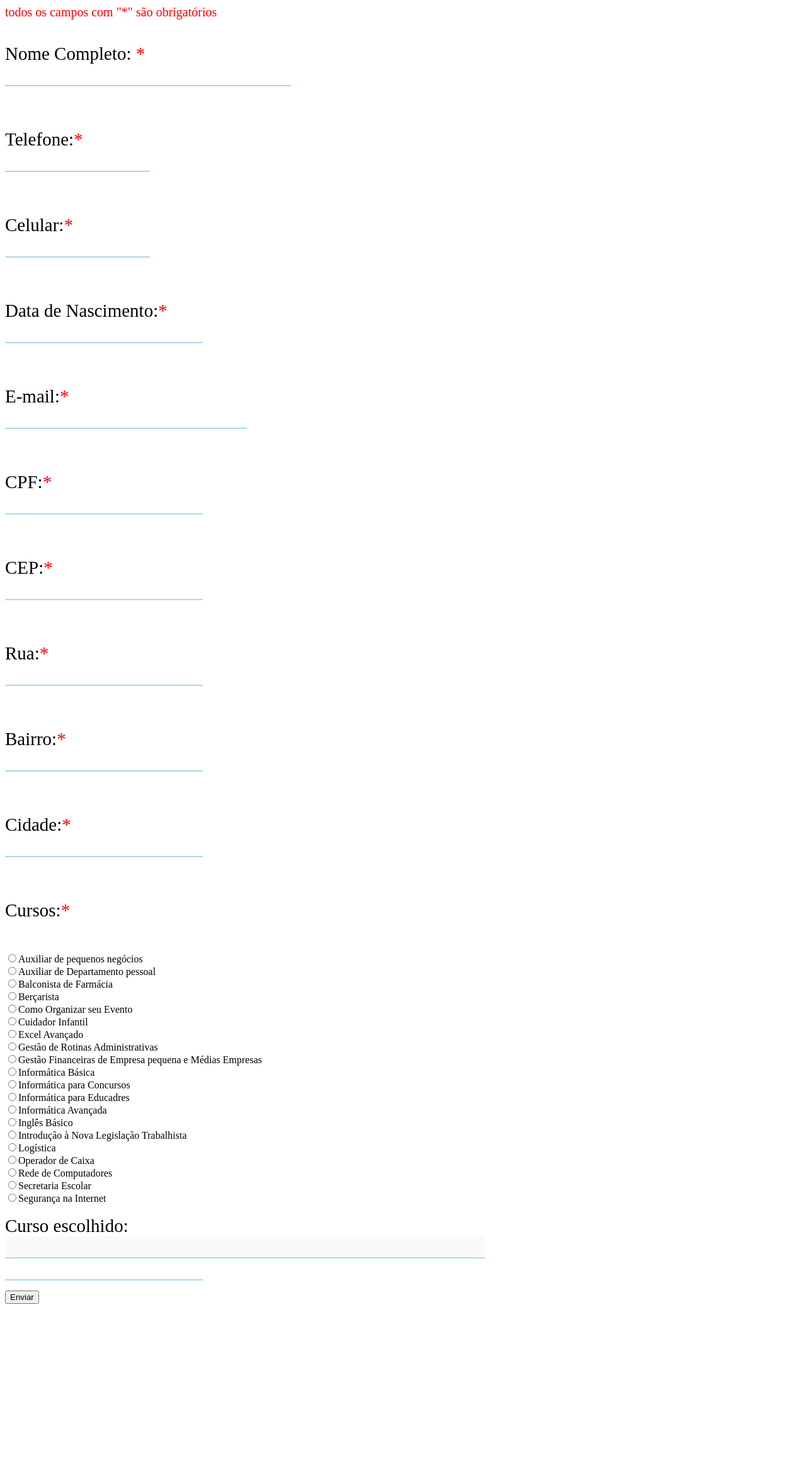
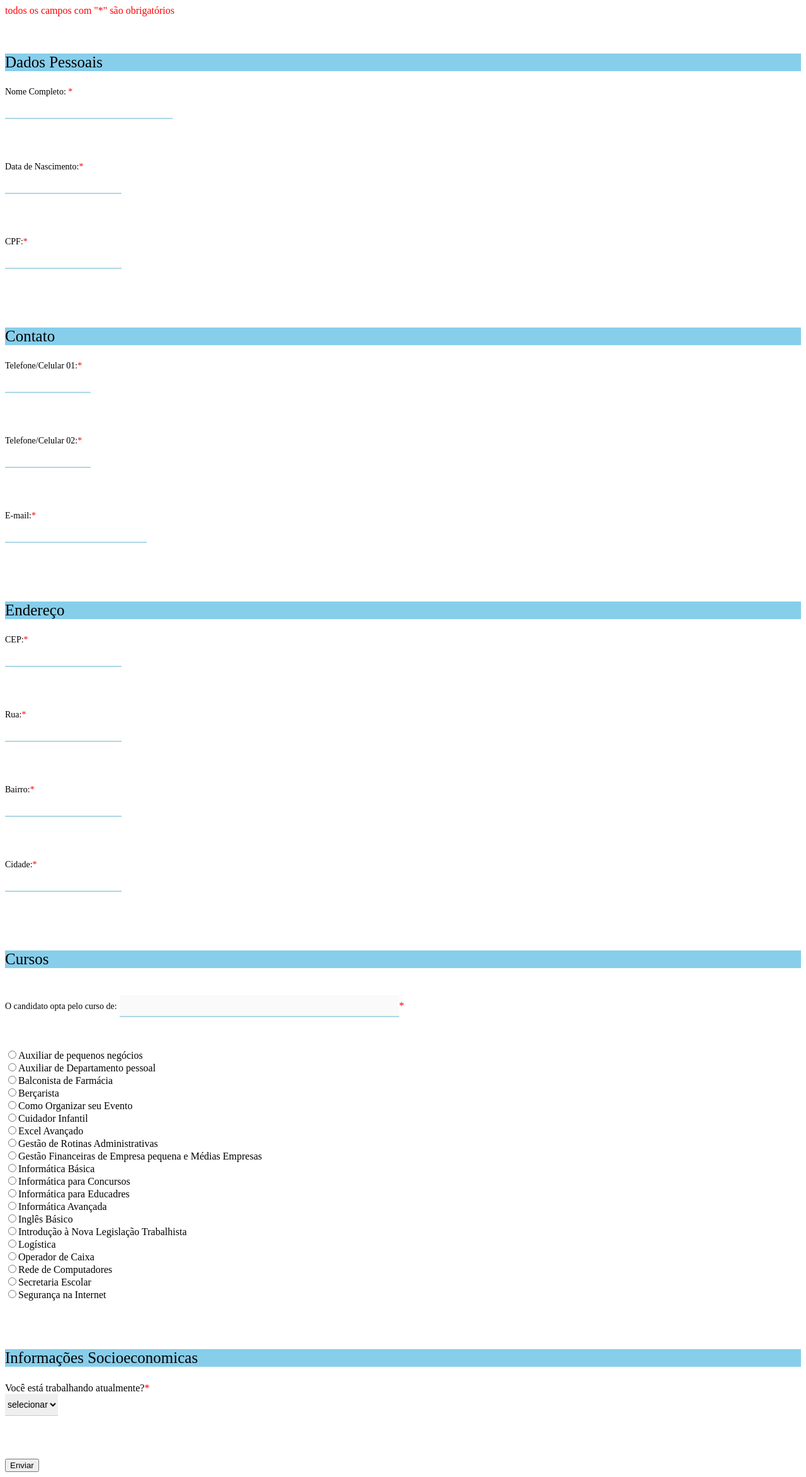
Before and after one commit to r3nuser/oportunidades, a PHP site: page / in a window 1280 px wide. Shown: the whole page at 63% size. Before the commit the page ends 2070 px from the top, so only its background shows below. Run offline with PHP 8.4, Linux system fonts and the light colour scheme.

Commit message:
adição do select de 'informações socioenconomicas' reduçao das fontes dos labels e adição dos separadores

```diff
--- a/CSS/style.css
+++ b/CSS/style.css
@@ -4,20 +4,29 @@
 	border-top: 0;
 	border-left:0;
 	border-right:0;
-	font-size:24;
+	font-size:14;
 	border-bottom-color: #ADD8E6;
 }
 .obrigatorio
 {
 	color: red;
-	font-size:20px;
+
 }
 .formulario
 {
-	font-size:29;
+	font-size:14;
 }
 .ocultos
 {
 	color: red;
 	visibility:hidden;
 }
+.separador
+{
+	background-color:SkyBlue;
+	font-size: 25;
+}
+.font14
+{
+	font-size: 14;
+}
--- a/index.php
+++ b/index.php
@@ -17,25 +17,11 @@
 			<p class="obrigatorio">todos os campos com "*" são obrigatórios</p></br>
 			<!--Campo Nome-->
 
+			<p class="separador">Dados Pessoais</p>
+
 			<label class="formulario">Nome Completo: <font color="red">*</font></label></br>
 			<input class="entrada" type="text" name="nome" id="nome" size="30" onblur="return validarNome()"/>
-			<p class="ocultos" id="nomeIncorreto">O campo <i>nome</i> é obrigatório</p>
-
-			</br>
-
-			<!--Campo Telefone-->
-
-			<label class="formulario">Telefone:<font color="red">*</font></label></br>
-			<input class="entrada" type="text" name="telefone" id="telefone" size="14" maxlength="14" onkeydown="javascript: fMasc( this, mTel );" onblur="return validarTelefone()"/>
-			<p class="ocultos" id="tel">O campo <i>telefone</i> é obrigatório</p>
-
-			</br>
-
-			<!--Campo Celular-->
-
-			<label class="formulario">Celular:<font color="red">*</font></label></br>
-			<input class="entrada" type="text" name="celular" id="celular" size="14" maxlength="14" onkeydown="javascript: fMasc( this, mTel );" onblur="return validarCelular()"/>
-			<p class="ocultos" id="cel">O campo <i>celular</i> é obrigatório</p>
+			<p class="ocultos" id="nomeIncorreto">Informe seu nome completo</p>
 
 			</br>
 
@@ -43,15 +29,7 @@
 
 			<label class="formulario">Data de Nascimento:<font color="red">*</font></label></br>
 			<input class="entrada" type="text" name="data" id="data" onkeydown="javascript: fMasc( this, mData );" maxlength="10" onblur="return validarData()" />
-			<p class="ocultos" id="dataN">O campo <i>Data de nascimento</i> é obrigatório</p>
-
-			</br>
-
-			<!--Campo E-mail-->
-
-			<label class="formulario">E-mail:<font color="red">*</font></label></br>
-			<input class="entrada" type="mail" name="email" id="email" value="" size="25" onblur="return IsEmail(document.getElementById('email').value)"/>
-			<p class="ocultos" id="ei"> O campo <i>e-mail</i> é obrigatório</p>
+			<p class="ocultos" id="dataN">Informe sua data de nascimento</p>
 
 			</br>
 
@@ -59,15 +37,44 @@
 
 			<label class="formulario">CPF:<font color="red">*</font></label></br>
 			<input class="entrada" type="text" name="CPF" id="cpf" onkeydown="javascript: fMasc( this, mCPF );" maxlength="14" onblur="return ValidarCPF(Cadastro.cpf)"/>
-			<p class="ocultos" id="cpfi">O campo <i>CPF</i> é obrigatório</p>
+			<p class="ocultos" id="cpfi">Informe seu CPF</p>
 
 			</br>
+
+			<p class="separador">Contato</p>
+			<!--Campo Telefone-->
+
+			<label class="formulario">Telefone/Celular 01:<font color="red">*</font></label></br>
+			<input class="entrada" type="text" name="telefone" id="telefone" size="14" maxlength="14" onkeydown="javascript: fMasc( this, mTel );" onblur="return validarTelefone()"/>
+			<p class="ocultos" id="tel">Infome um número de contato</p>
+
+			</br>
+
+			<!--Campo Celular-->
+
+			<label class="formulario">Telefone/Celular 02:<font color="red">*</font></label></br>
+			<input class="entrada" type="text" name="celular" id="celular" size="14" maxlength="14" onkeydown="javascript: fMasc( this, mTel );" onblur="return validarCelular()"/>
+			<p class="ocultos" id="cel">Infome um número de contato</p>
+
+			</br>
+
+
+
+			<!--Campo E-mail-->
+
+			<label class="formulario">E-mail:<font color="red">*</font></label></br>
+			<input class="entrada" type="mail" name="email" id="email" value="" size="25" onblur="return IsEmail(document.getElementById('email').value)"/>
+			<p class="ocultos" id="ei"> Informe um endereço de e-mail válido</p>
+
+			</br>
+
+			<p class="separador">Endereço</p>
 
 			<!--Campo CEP-->
 
 			<label class="formulario">CEP:<font color="red">*</font></label><br>
 			<input class="entrada" name="cep" type="text" value="" onkeydown="javascript: fMasc( this, mCEP );"  maxlength="10" onblur="return search_cep(this.value);"/>
-			<p class="ocultos" id="cepI">O campo <i>CEP</i> é obrigatório</p>
+			<p class="ocultos" id="cepI">Infome um CEP válido</p>
 
 			</br>
 
@@ -75,7 +82,7 @@
 
 			<label class="formulario">Rua:<font color="red">*</font></label><br>
 			<input class="entrada" type="text" onblur="return validarRua()" value="" name="rua" id="rua">
-			<p class="ocultos" id="ruaI">O campo <i>Rua</i> é obrigatório</p>
+			<p class="ocultos" id="ruaI">Informe o nome da rua</p>
 
 			<br>
 
@@ -83,7 +90,7 @@
 
 			<label class="formulario">Bairro:<font color="red">*</font></label></br>
 			<input class="entrada" type="text" onblur="return validarBairro()" name="bairro" value="" id="bairro">
-			<p class="ocultos" id="bairroI">O campo <i>Bairro</i> é obrigatório</p>
+			<p class="ocultos" id="bairroI">Informe o nome do bairro</p>
 
 			<br>
 
@@ -91,44 +98,54 @@
 
 			<label class="formulario">Cidade:<font color="red">*</font></label><br>
 			<input class="entrada" type="text" onblur="return validarCidade()" name="cidade" value="" id="cidade">
-			<p class="ocultos" id="cidadeI">O campo <i>Cidade</i> é obrigatório</p>
+			<p class="ocultos" id="cidadeI">Informe o nome da cidade</p>
 
 			<br>
 
-			<label class="formulario">Cursos:<font color="red">*</font></label> <br>
+			<p class="separador">Cursos</p> <br>
+			<label class="formulario">O candidato opta pelo curso de:</label> <input class="entrada" id="curso" type="text" size="52" disabled><font color="red">*</font></br>
 			<p class="ocultos" id="cursoI">escolha um dos cursos abaixo</p>
-			<div>
-				<input onclick="ecolheCurso()" type="radio" name="escolha" value="Auxiliar de pequenos negócios"/>Auxiliar de pequenos negócios</br>
-				<input onclick="ecolheCurso()" type="radio" name="escolha" value="Auxiliar de Departamento pessoal"/>Auxiliar de Departamento pessoal</br>
-				<input onclick="ecolheCurso()" type="radio" name="escolha" value="Balconista de Farmácia"/>Balconista de Farmácia</br>
-				<input onclick="ecolheCurso()" type="radio" name="escolha" value="Berçarista"/>Berçarista</br>
-				<input onclick="ecolheCurso()" type="radio" name="escolha" value="Como Organizar seu Evento"/>Como Organizar seu Evento</br>
-				<input onclick="ecolheCurso()" type="radio" name="escolha" value="Cuidador Infantil"/>Cuidador Infantil</br>
-				<input onclick="ecolheCurso()" type="radio" name="escolha" value="Excel Avançado"/>Excel Avançado</br>
-				<input onclick="ecolheCurso()" type="radio" name="escolha" value="Gestão de Rotinas Administrativas"/>Gestão de Rotinas Administrativas</br>
-				<input onclick="ecolheCurso()" type="radio" name="escolha" value="Gestão Financeiras de Empresa pequena e Médias Empresas"/>Gestão Financeiras de Empresa pequena e Médias Empresas</br>
-				<input onclick="ecolheCurso()" type="radio" name="escolha" value="Informática Básica"/>Informática Básica        </br>
-				<input onclick="ecolheCurso()" type="radio" name="escolha" value="Informática para Concursos"/>Informática para Concursos</br>
-				<input onclick="ecolheCurso()" type="radio" name="escolha" value="Informática para Educadres"/>Informática para Educadres</br>
-				<input onclick="ecolheCurso()" type="radio" name="escolha" value="Informática Avançada"/>Informática Avançada      </br>
-				<input onclick="ecolheCurso()" type="radio" name="escolha" value="Inglês Básico"/>Inglês Básico</br>
-				<input onclick="ecolheCurso()" type="radio" name="escolha" value="Introdução à Nova Legislação Trabalhista"/>Introdução à Nova Legislação Trabalhista</br>
-				<input onclick="ecolheCurso()" type="radio" name="escolha" value="Logística"/>Logística</br>
-				<input onclick="ecolheCurso()" type="radio" name="escolha" value="Operador de Caixa"/>Operador de Caixa</br>
-				<input onclick="ecolheCurso()" type="radio" name="escolha" value="Rede de Computadores"/>Rede de Computadores</br>
-				<input onclick="ecolheCurso()" type="radio" name="escolha" value="Secretaria Escolar"/>Secretaria Escolar</br>
-				<input onclick="ecolheCurso()" type="radio" name="escolha" value="Segurança na Internet"/>Segurança na Internet</br>
+
+			<form>
+				<input  onclick="ecolheCurso()" type="radio" name="escolha" value="Auxiliar de pequenos negócios"/>Auxiliar de pequenos negócios</br>
+				<input  onclick="ecolheCurso()" type="radio" name="escolha" value="Auxiliar de Departamento pessoal"/>Auxiliar de Departamento pessoal</br>
+				<input  onclick="ecolheCurso()" type="radio" name="escolha" value="Balconista de Farmácia"/>Balconista de Farmácia</br>
+				<input  onclick="ecolheCurso()" type="radio" name="escolha" value="Berçarista"/>Berçarista</br>
+				<input  onclick="ecolheCurso()" type="radio" name="escolha" value="Como Organizar seu Evento"/>Como Organizar seu Evento</br>
+				<input  onclick="ecolheCurso()" type="radio" name="escolha" value="Cuidador Infantil"/>Cuidador Infantil</br>
+				<input  onclick="ecolheCurso()" type="radio" name="escolha" value="Excel Avançado"/>Excel Avançado</br>
+				<input  onclick="ecolheCurso()" type="radio" name="escolha" value="Gestão de Rotinas Administrativas"/>Gestão de Rotinas Administrativas</br>
+				<input  onclick="ecolheCurso()" type="radio" name="escolha" value="Gestão Financeiras de Empresa pequena e Médias Empresas"/>Gestão Financeiras de Empresa pequena e Médias Empresas</br>
+				<input  onclick="ecolheCurso()" type="radio" name="escolha" value="Informática Básica"/>Informática Básica        </br>
+				<input  onclick="ecolheCurso()" type="radio" name="escolha" value="Informática para Concursos"/>Informática para Concursos</br>
+				<input  onclick="ecolheCurso()" type="radio" name="escolha" value="Informática para Educadres"/>Informática para Educadres</br>
+				<input  onclick="ecolheCurso()" type="radio" name="escolha" value="Informática Avançada"/>Informática Avançada      </br>
+				<input  onclick="ecolheCurso()" type="radio" name="escolha" value="Inglês Básico"/>Inglês Básico</br>
+				<input  onclick="ecolheCurso()" type="radio" name="escolha" value="Introdução à Nova Legislação Trabalhista"/>Introdução à Nova Legislação Trabalhista</br>
+				<input  onclick="ecolheCurso()" type="radio" name="escolha" value="Logística"/>Logística</br>
+				<input  onclick="ecolheCurso()" type="radio" name="escolha" value="Operador de Caixa"/>Operador de Caixa</br>
+				<input  onclick="ecolheCurso()" type="radio" name="escolha" value="Rede de Computadores"/>Rede de Computadores</br>
+				<input  onclick="ecolheCurso()" type="radio" name="escolha" value="Secretaria Escolar"/>Secretaria Escolar</br>
+				<input  onclick="ecolheCurso()" type="radio" name="escolha" value="Segurança na Internet"/>Segurança na Internet</br>
 				</br>
-				<label class="formulario">Curso escolhido:</label></br>
-				<input class="entrada" id="curso" type="text" size="52" disabled>
+			</form>
 
+				</br>
 
-			</div>
+				<p class="separador">Informações Socioeconomicas</p>
 
-				<input class="entrada" type="text" onfocus=" return validaCurso()">
+				<label>Você está trabalhando atualmente?</label><font color="red">*</font>
+					</br>
+					<select class="entrada" id="selecao" onfocus=" return validaCurso()" onblur="return seleciona()">
+						<option class="14">selecionar</option>
+						<option class="14">sim</option>
+						<option class="14">não</option>
+					</select>
+				<p id="trabalho" class="ocultos">Selecione uma das opções</p>
 
 
 		</form>
+		<br>
 		<input type="submit" value="Enviar" onclick="return validarTudo()"/>
 	</div>
 </body>
```
Also changed, not shown: scripts_js/cep_modulo.js (+22 -8 lines).
